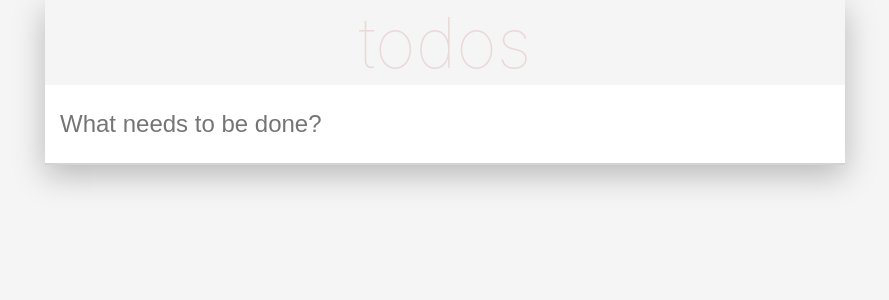
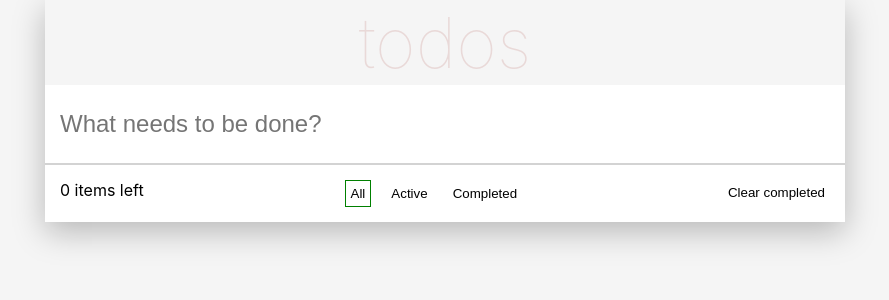
Before and after one commit to zil130/todo, a React (Create React App) app: page / in a window 1280 px wide. Shown: the top 300 px of the page, without its empty margins (195-1084 px from the left). Built offline with nearby package versions, Linux system fonts and the light colour scheme.

Commit message:
feat: add todo control

```diff
--- a/src/components/App.tsx
+++ b/src/components/App.tsx
@@ -1,9 +1,10 @@
-import { FC, useState } from 'react';
+import { FC, useState, useMemo } from 'react';
 import { styled } from 'styled-components';
 import Header from './Header';
 import { ITodo } from '../types/data';
 import TodoForm from './TodoForm';
 import TodoList from './TodoList';
+import TodoControl from './TodoControl';
 
 const StyledApp = styled.div`
   display: flex;
@@ -16,6 +17,24 @@ const StyledApp = styled.div`
 
 const App: FC = () => {
   const [todos, setTodos] = useState<ITodo[]>([]);
+  const [showedTodos, setShowedTodos] = useState<string>('All');
+
+  const activeTodos: number = useMemo(() => {
+    const result = todos.filter((todo) => !todo.isCompleted);
+    return result.length;
+  }, [todos]);
+
+  const sortedTodos = useMemo(() => {
+    if (showedTodos === 'Active') {
+      return [...todos].filter((todo) => !todo.isCompleted);
+    }
+
+    if (showedTodos === 'Completed') {
+      return [...todos].filter((todo) => todo.isCompleted);
+    }
+
+    return todos;
+  }, [showedTodos, todos]);
 
   const addTodo = (newTodo: ITodo): void => {
     setTodos([...todos, newTodo]);
@@ -31,11 +50,24 @@ const App: FC = () => {
     }));
   };
 
+  const sortTodos = (value: string): void => {
+    setShowedTodos(value);
+  }
+
+  const clearCompleted = (): void => {
+    setTodos(todos.filter((todo) => !todo.isCompleted));
+  };
+
   return (
     <StyledApp>
       <Header />
       <TodoForm onSubmit={addTodo} />
-      <TodoList items={todos} toggleTodoStatus={toggleTodoStatus} />
+      <TodoList items={sortedTodos} toggleTodoStatus={toggleTodoStatus} />
+      <TodoControl
+        activeTodos={activeTodos}
+        clearCompleted={clearCompleted}
+        sortTodos={sortTodos}
+      />
     </StyledApp>
   );
 };
--- /dev/null
+++ b/src/components/TodoControl.tsx
@@ -0,0 +1,74 @@
+import { FC, useState } from "react";
+import { styled } from "styled-components";
+
+const StyledTodoControl = styled.div`
+  display: flex;
+  justify-content: space-between;
+  width: 100%;
+  padding: 15px;
+  background: #ffffff;
+
+  .active {
+    border: 1px solid green;
+  }
+`;
+
+const StyledButton = styled.button`
+  margin-left: 15px;
+  padding: 5px;
+  border: none;
+  background: transparent;
+  cursor: pointer;
+
+  &:hover {
+    color: green;
+    text-decoration: underline;
+  }
+`;
+
+type TodoControlProps = {
+  activeTodos: number;
+  clearCompleted: () => void;
+  sortTodos: (id: string) => void;
+}
+
+const TodoControl: FC<TodoControlProps> = ({activeTodos, clearCompleted, sortTodos}) => {
+  const [buttons, setButtons] = useState([
+    { id: 'All', active: true },
+    { id: 'Active', active: false },
+    { id: 'Completed', active: false },
+  ]);
+
+  const highlightBtn = (id: string) => {
+    setButtons(buttons.map((btn) => {
+      return {...btn, active: btn.id === id};
+    }));
+  };
+
+  const handleClick = (id: string) => {
+    highlightBtn(id);
+    sortTodos(id);
+  }
+
+  return (
+    <StyledTodoControl>
+      <div>{activeTodos} items left</div>
+      <div>
+        {buttons.map((btn) =>
+          <StyledButton
+            key={btn.id}
+            className={btn.active ? 'active' : ''}
+            onClick={() => handleClick(btn.id)}
+          >
+            {btn.id}
+          </StyledButton>
+        )}
+      </div>
+      <div>
+        <StyledButton onClick={clearCompleted}>Clear completed</StyledButton>
+      </div>
+    </StyledTodoControl>
+  );
+};
+
+export default TodoControl;
--- a/src/components/TodoItem.tsx
+++ b/src/components/TodoItem.tsx
@@ -60,11 +60,11 @@ const TodoItem: FC<ITodoItem> = (props) => {
     <StyledTodoItem>
       <StyledCheckbox
         type="checkbox"
-        id={task}
+        id={id.toString()}
         checked={isCompleted}
         onChange={() => toggleTodoStatus(id)}
       />
-      <label htmlFor={task}>{task}</label>
+      <label htmlFor={id.toString()}>{task}</label>
     </StyledTodoItem>
   );
 };
```
